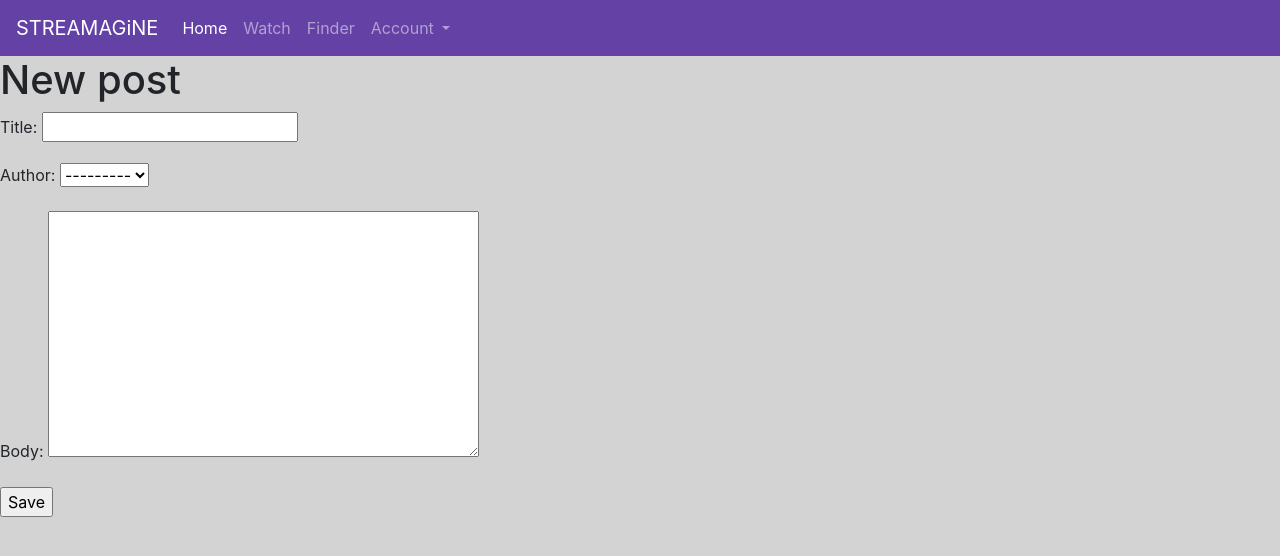
After one commit to jakeskrobot/dev_streamagine, a Django app: page /finder/new/ in a window 1280 px wide. The commit adds this page. Shown: the top 556 px of the page. Run offline with Django 3.2, Linux system fonts and the light colour scheme; data comes from the database, SQL or seed files in the repository; both versions use the stored data as it was after the commit; some libraries are stand-ins or nearby versions.

Commit message:
added form so users can create finder posts

```diff
--- a/finder/models.py
+++ b/finder/models.py
@@ -1,7 +1,13 @@
 from django.db import models
+from django.urls import reverse
 
 class Post(models.Model):
-    text = models.TextField()
+    title = models.CharField(max_length=200)
+    author = models.ForeignKey('auth.User', on_delete=models.CASCADE,)
+    body = models.TextField()
 
     def __str__(self):
-        return self.text[:50]
+        return self.title
+
+    def get_absolute_url(self):
+        return reverse('finder:finder_detail', args=[str(self.id)])
--- a/finder/urls.py
+++ b/finder/urls.py
@@ -5,4 +5,6 @@ from .views import *
 app_name = 'finder'
 urlpatterns = [
     path('', FinderPageView.as_view(), name='home'),
+    path('<int:pk>/', FinderDetailView.as_view(), name='finder_detail'),
+    path('new/', FinderNewView.as_view(), name='finder_add'),
 ]
--- a/finder/views.py
+++ b/finder/views.py
@@ -1,5 +1,6 @@
 from django.shortcuts import render
-from django.views.generic import ListView
+from django.views.generic import ListView, DetailView
+from django.views.generic.edit import CreateView
 
 from .models import Post
 
@@ -7,3 +8,12 @@ class FinderPageView(ListView):
     model = Post
     template_name = 'finder.html'
     context_object_name = 'all_posts_list'
+
+class FinderDetailView(DetailView):
+    model = Post
+    template_name = 'finder_detail.html'
+
+class FinderNewView(CreateView):
+    model = Post
+    template_name = 'finder_new.html'
+    fields = ['title', 'author', 'body']
--- /dev/null
+++ b/static/css/base.css
@@ -0,0 +1,3 @@
+body {
+    background-color: #D3D3D3;
+}
--- a/streamagine/settings.py
+++ b/streamagine/settings.py
@@ -69,6 +69,8 @@ TEMPLATES = [
     },
 ]
 
+STATICFILES_DIRS = [os.path.join(BASE_DIR, 'static')]
+
 WSGI_APPLICATION = 'streamagine.wsgi.application'
 
 
--- a/templates/base.html
+++ b/templates/base.html
@@ -1,3 +1,5 @@
+{% load static %}
+
 <!DOCTYPE html>
 <html>
 <head>
@@ -7,12 +9,17 @@
   <script src="https://cdnjs.cloudflare.com/ajax/libs/popper.js/1.14.3/umd/popper.min.js" integrity="sha384-ZMP7rVo3mIykV+2+9J3UJ46jBk0WLaUAdn689aCwoqbBJiSnjAK/l8WvCWPIPm49" crossorigin="anonymous"></script>
   <script src="https://stackpath.bootstrapcdn.com/bootstrap/4.1.3/js/bootstrap.min.js" integrity="sha384-ChfqqxuZUCnJSK3+MXmPNIyE6ZbWh2IMqE241rYiqJxyMiZ6OW/JmZQ5stwEULTy" crossorigin="anonymous"></script>
 
+  <!-- Static CSS (needs to be after bootstrap) -->
+  <link href="{% static 'css/base.css' %}" rel="stylesheet">
+
   <meta charset="utf-8">
   <title>{% block title %}Streamagine, be one with your community{% endblock %}</title>
 </head>
+
+<!-- Navbar on all pages -->
 <body>
   <nav class="navbar navbar-expand-lg navbar-dark" style="background-color: #6441a5;">
-  <a class="navbar-brand" href="{% url 'home' %}">STREAMAGINE</a>
+  <a class="navbar-brand" href="{% url 'home' %}">STREAMAGiNE</a>
   <button class="navbar-toggler" type="button" data-toggle="collapse" data-target="#navbarSupportedContent" aria-controls="navbarSupportedContent" aria-expanded="false" aria-label="Toggle navigation">
     <span class="navbar-toggler-icon"></span>
   </button>
@@ -47,6 +54,9 @@
         </div>
     </ul>
   </div>
+    <div class="nav navbar-nav navbar-right">
+    {% block nav %}{% endblock %}
+    </div>
 </nav>
   <main>
     {% block body %}
--- /dev/null
+++ b/templates/finder_new.html
@@ -0,0 +1,10 @@
+{% extends 'base.html' %}
+
+{% block body %}
+<h1>New post</h1>
+<form action="" method="post">
+    {% csrf_token %}
+    {{ form.as_p }}
+    <input type="submit" value="Save" />
+</form>
+{% endblock body %}
--- a/templates/registration/login.html
+++ b/templates/registration/login.html
@@ -2,7 +2,7 @@
 
 {% block title %}Login{% endblock %}
 
-{% block content %}
+{% block body %}
 <h2>Login</h2>
 <form method="post">
   {% csrf_token %}
```
Also changed, not shown: finder/tests.py (+33 -26 lines), templates/finder.html (+9 -4 lines), templates/finder_detail.html (added, +8 -0 lines), db.sqlite3.
